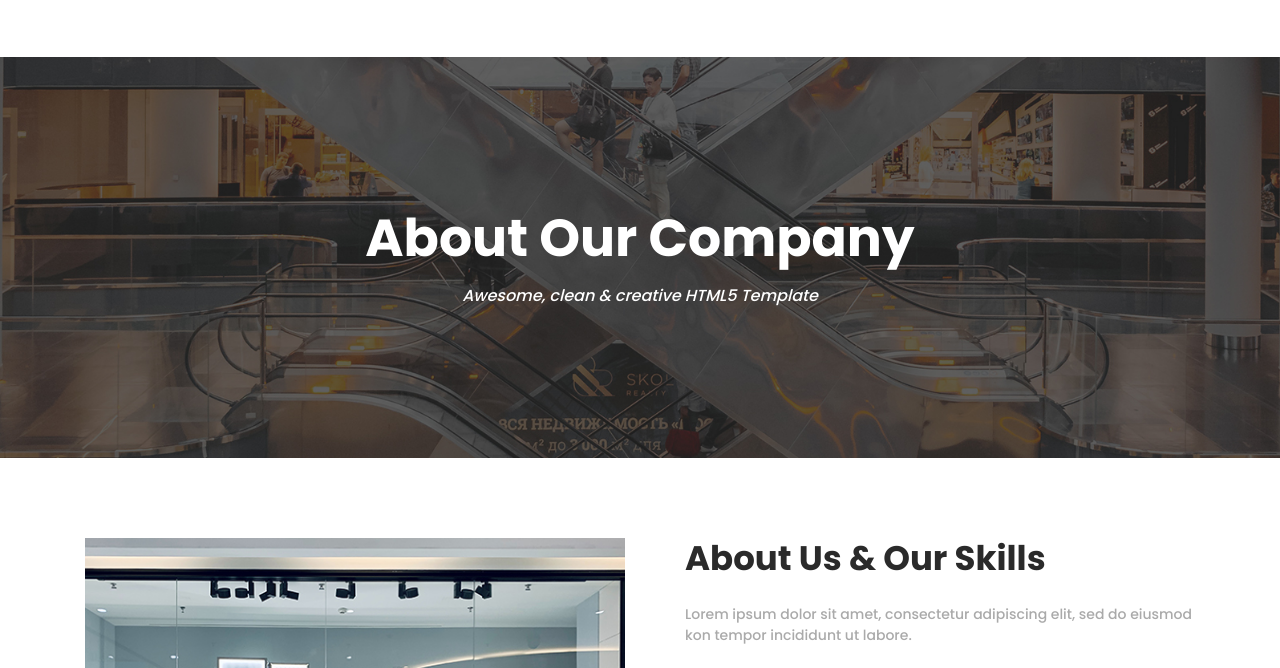
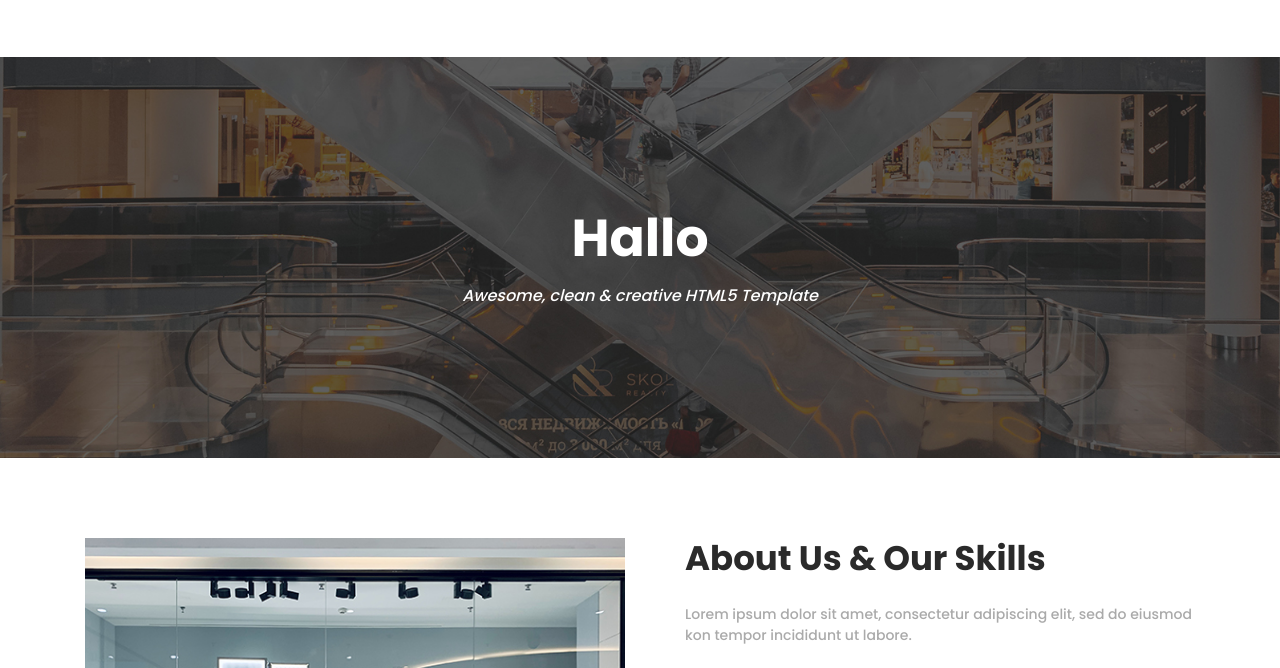
Before and after one commit to JenteDH/R-ve-D-or, a plain HTML site: page about.html in a window 1280 px wide. Shown: the part 103-771 px from the top of the page. Drawn offline with Linux system fonts and the light colour scheme.

Commit message:
laatste update

```diff
--- a/about.html
+++ b/about.html
@@ -107,7 +107,7 @@ https://templatemo.com/tm-571-hexashop
             <div class="row">
                 <div class="col-lg-12">
                     <div class="inner-content">
-                        <h2>About Our Company</h2>
+                        <h2>Hallo</h2>
                         <span>Awesome, clean &amp; creative HTML5 Template</span>
                     </div>
                 </div>
```
